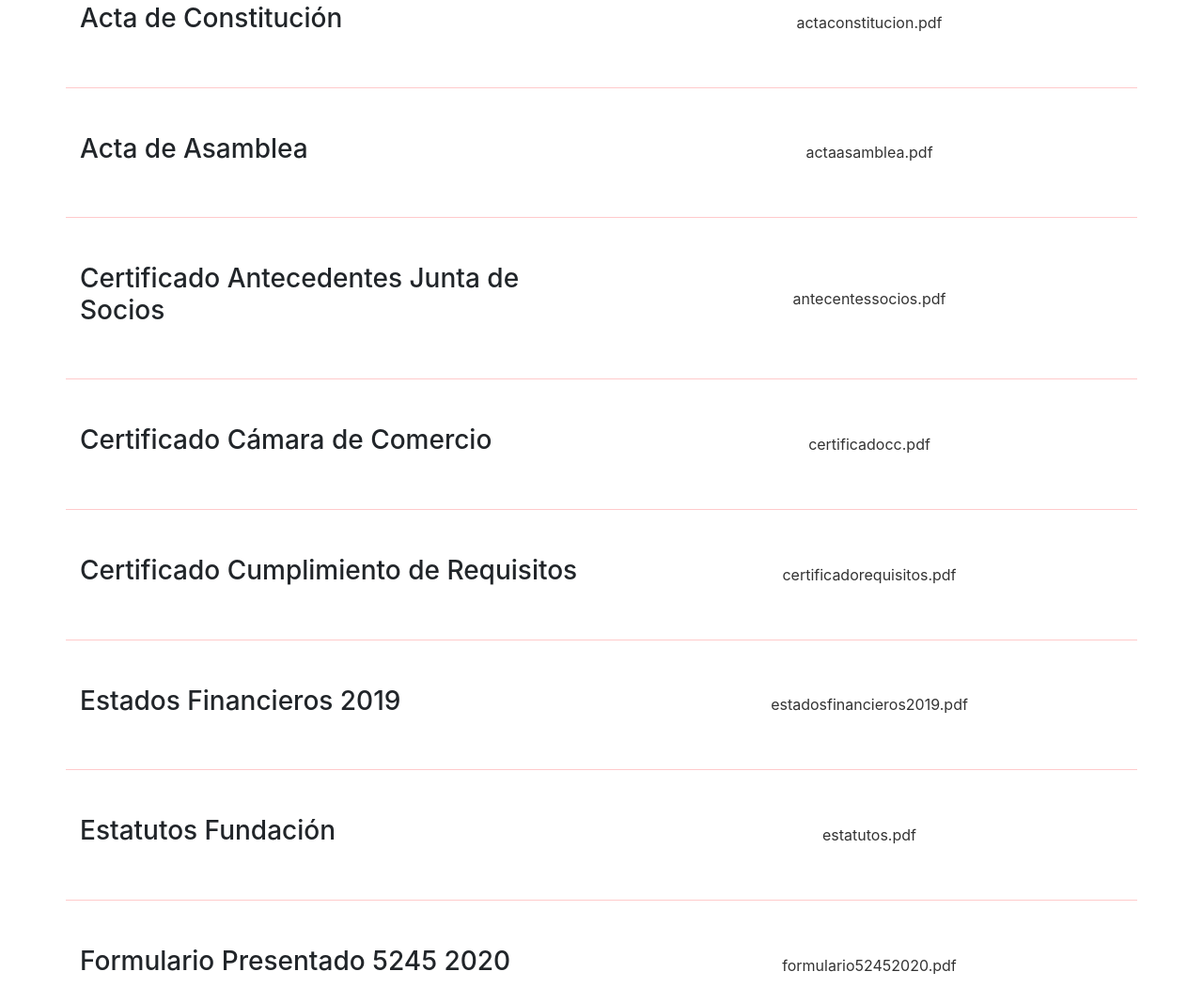
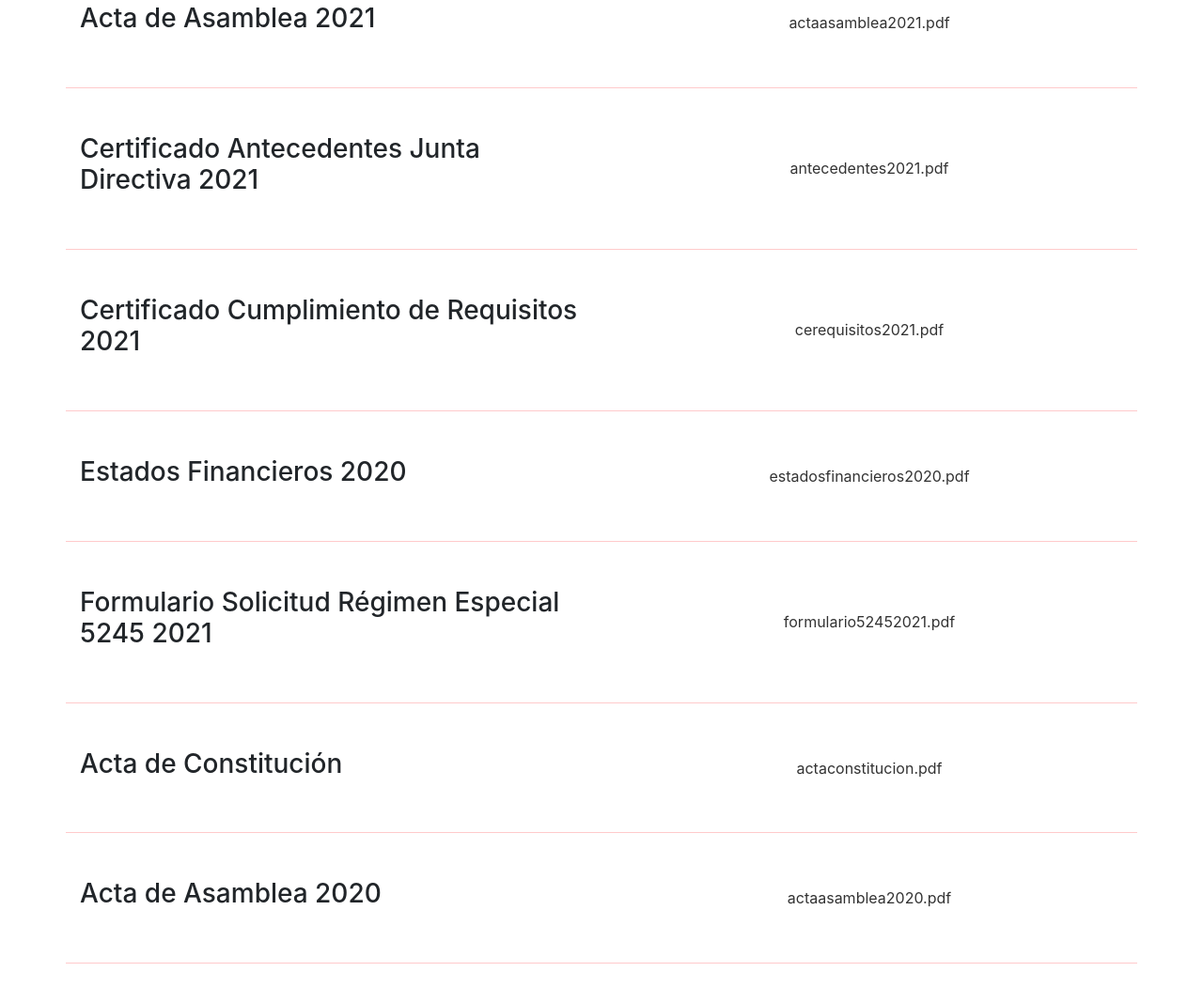
Before and after one commit to CristianContre/ProsperidadWEB, a website: page documents.html in a window 1280 px wide. Shown: the part 451-1502 px from the top of the page at 94% size. Drawn offline with nearby package versions, Linux system fonts and the light colour scheme.

Commit message:
Actualización Documentos

```diff
--- a/documents.html
+++ b/documents.html
@@ -46,19 +46,64 @@
     <div class="container">
         <div class="row row-content">
             <div class="col-12 col-sm-6 text-center text-sm-left">
-                <h3>Acta de Constitución</h3>
+                <h3>Acta de Asamblea 2021</h3>
             </div>
             <div class="col-12 col-sm-6 align-self-center text-center">
-                <a href="./resources/doc/ACTA CONFORMACION FUNDACION.pdf" target="_blank">actaconstitucion.pdf</a>
+                <a href="./resources/doc/2021/ACTA DE ASAMBLEA 2021.pdf" target="_blank">actaasamblea2021.pdf</a>
             </div>
         </div>
 
         <div class="row row-content">
             <div class="col-12 col-sm-6 text-center text-sm-left">
-                <h3>Acta de Asamblea</h3>
+                <h3>Certificado Antecedentes Junta Directiva 2021</h3>
             </div>
             <div class="col-12 col-sm-6 align-self-center text-center">
-                <a href="./resources/doc/ACTA DE ASAMBLEA 2020.pdf" target="_blank">actaasamblea.pdf</a>
+                <a href="./resources/doc/2021/CERTIFICADO ANTECEDENTES JUNTA DIRECTIVA.pdf" target="_blank">antecedentes2021.pdf</a>
+            </div>
+        </div>
+
+        <div class="row row-content">
+            <div class="col-12 col-sm-6 text-center text-sm-left">
+                <h3>Certificado Cumplimiento de Requisitos 2021</h3>
+            </div>
+            <div class="col-12 col-sm-6 align-self-center text-center">
+                <a href="./resources/doc/2021/CERTIFICADO CUMPLIMIENTO REQUISITOS.pdf" target="_blank">cerequisitos2021.pdf</a>
+            </div>
+        </div>
+
+        <div class="row row-content">
+            <div class="col-12 col-sm-6 text-center text-sm-left">
+                <h3>Estados Financieros 2020</h3>
+            </div>
+            <div class="col-12 col-sm-6 align-self-center text-center">
+                <a href="./resources/doc/2021/ESTADOS FINANCIEROS 2020 Y NOTAS.pdf" target="_blank">estadosfinancieros2020.pdf</a>
+            </div>
+        </div>
+
+        <div class="row row-content">
+            <div class="col-12 col-sm-6 text-center text-sm-left">
+                <h3>Formulario Solicitud Régimen Especial 5245 2021</h3>
+            </div>
+            <div class="col-12 col-sm-6 align-self-center text-center">
+                <a href="./resources/doc/2021/FORMULARIO  5245 SOLICITUD ACTUALIZACION ESAL 2021.pdf" target="_blank">formulario52452021.pdf</a>
+            </div>
+        </div>
+
+        <div class="row row-content">
+            <div class="col-12 col-sm-6 text-center text-sm-left">
+                <h3>Acta de Constitución</h3>
+            </div>
+            <div class="col-12 col-sm-6 align-self-center text-center">
+                <a href="./resources/doc/2020/ACTA CONFORMACION FUNDACION.pdf" target="_blank">actaconstitucion.pdf</a>
+            </div>
+        </div>
+
+        <div class="row row-content">
+            <div class="col-12 col-sm-6 text-center text-sm-left">
+                <h3>Acta de Asamblea 2020</h3>
+            </div>
+            <div class="col-12 col-sm-6 align-self-center text-center">
+                <a href="./resources/doc/2020/ACTA DE ASAMBLEA 2020.pdf" target="_blank">actaasamblea2020.pdf</a>
             </div>
         </div>
         <div class="row row-content">
@@ -66,7 +111,7 @@
                 <h3>Certificado Antecedentes Junta de Socios</h3>
             </div>
             <div class="col-12 col-sm-6 align-self-center text-center">
-                <a href="./resources/doc/certificado antecedentes junta de socios.pdf"
+                <a href="./resources/doc/2020/certificado antecedentes junta de socios.pdf"
                     target="_blank">antecentessocios.pdf</a>
             </div>
         </div>
@@ -75,16 +120,16 @@
                 <h3>Certificado Cámara de Comercio</h3>
             </div>
             <div class="col-12 col-sm-6 align-self-center text-center">
-                <a href="./resources/doc/CERTIFICADO CAMARA DE COMERCIO.pdf" target="_blank">certificadocc.pdf</a>
+                <a href="./resources/doc/2020/CERTIFICADO CAMARA DE COMERCIO.pdf" target="_blank">certificadocc.pdf</a>
             </div>
         </div>
         <div class="row row-content">
             <div class="col-12 col-sm-6 text-center text-sm-left">
-                <h3>Certificado Cumplimiento de Requisitos</h3>
+                <h3>Certificado Cumplimiento de Requisitos 2020</h3>
             </div>
             <div class="col-12 col-sm-6 align-self-center text-center">
-                <a href="./resources/doc/certificado cumplimiento de requisitos.pdf"
-                    target="_blank">certificadorequisitos.pdf</a>
+                <a href="./resources/doc/2020/certificado cumplimiento de requisitos.pdf"
+                    target="_blank">cerequisitos2020.pdf</a>
             </div>
         </div>
         <div class="row row-content">
@@ -92,7 +137,7 @@
                 <h3>Estados Financieros 2019</h3>
             </div>
             <div class="col-12 col-sm-6 align-self-center text-center">
-                <a href="./resources/doc/ESTADOS FINANCIEROS AÑO 2019.pdf"
+                <a href="./resources/doc/2020/ESTADOS FINANCIEROS AÑO 2019.pdf"
                     target="_blank">estadosfinancieros2019.pdf</a>
             </div>
         </div>
@@ -101,15 +146,15 @@
                 <h3>Estatutos Fundación</h3>
             </div>
             <div class="col-12 col-sm-6 align-self-center text-center">
-                <a href="./resources/doc/ESTATUTOS FUNDACION.pdf" target="_blank">estatutos.pdf</a>
+                <a href="./resources/doc/2020/ESTATUTOS FUNDACION.pdf" target="_blank">estatutos.pdf</a>
             </div>
         </div>
         <div class="row row-content">
             <div class="col-12 col-sm-6 text-center text-sm-left">
-                <h3>Formulario Presentado 5245 2020</h3>
+                <h3>Formulario Solicitud Régimen Especial 5245 2020</h3>
             </div>
             <div class="col-12 col-sm-6 align-self-center text-center">
-                <a href="./resources/doc/FORMULARIO PRESENTADO 5245 AÑO 2020.pdf"
+                <a href="./resources/doc/2020/FORMULARIO PRESENTADO 5245 AÑO 2020.pdf"
                     target="_blank">formulario52452020.pdf</a>
             </div>
         </div>
```
Also changed, not shown: js/handlebar-menu.js (deleted, +0 -63 lines), 21 other files.
